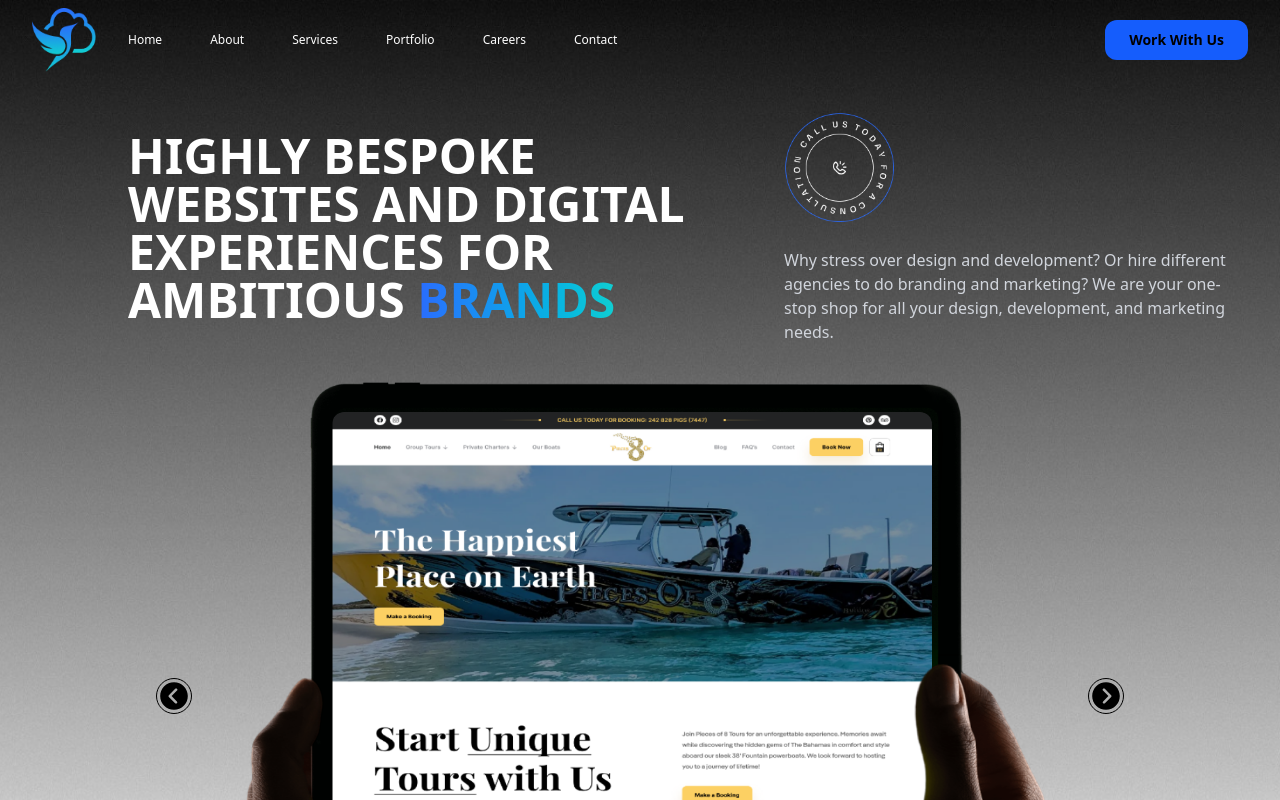
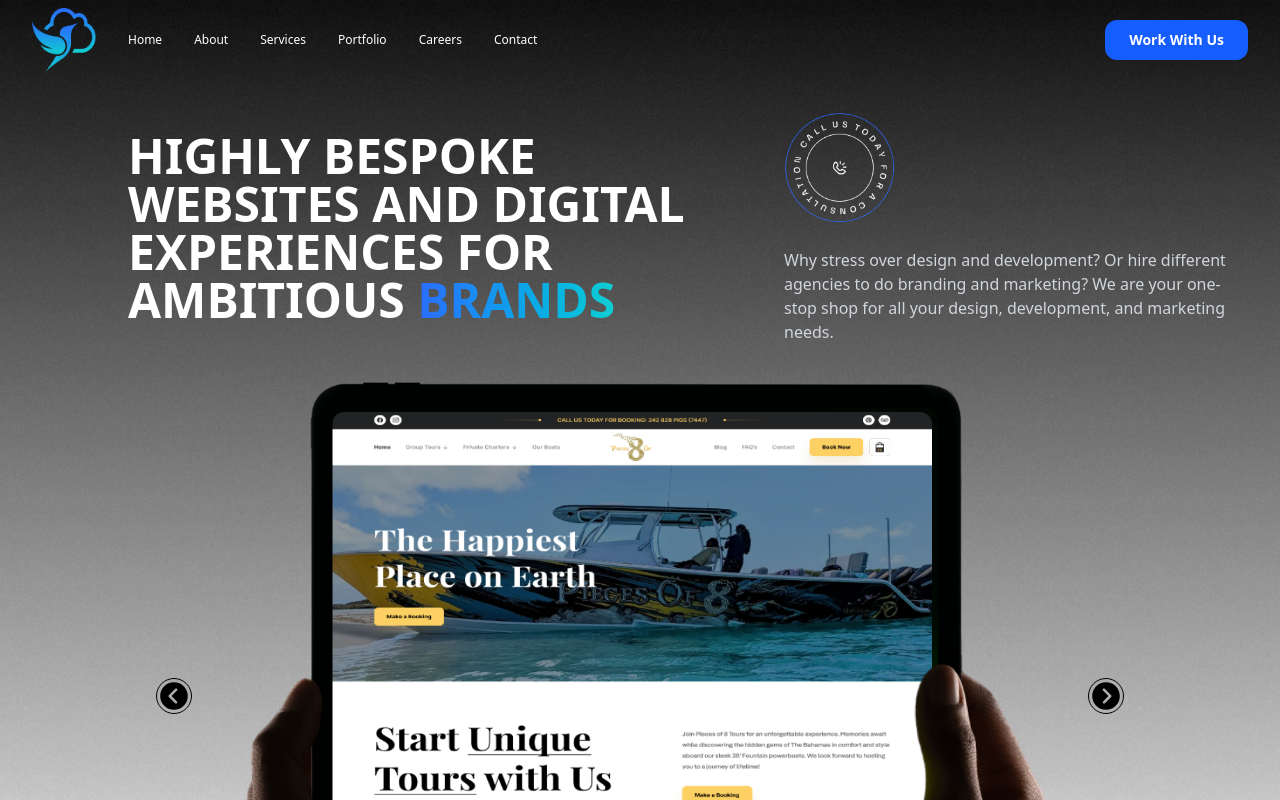
Before and after one commit to sachinchauhan4141/CloudSparrow, a React (Vite) app: page / in a window 1280 px wide. Shown: the top 800 px of the page. Built offline with nearby package versions, Linux system fonts and the light colour scheme.

Commit message:
minor fixes with navbar

```diff
--- a/src/components/Common/Navbar.jsx
+++ b/src/components/Common/Navbar.jsx
@@ -16,7 +16,7 @@ const Navbar = () => {
           className="size-16"
         />
         {/* Navigation Links (Desktop) */}
-        <nav className="hidden lg:flex gap-12 ">
+        <nav className="hidden lg:flex gap-8 ">
           {["Home", "About", "Services", "Portfolio", "Careers", "Contact"].map(
             (item) => (
               <Link
@@ -36,7 +36,7 @@ const Navbar = () => {
         </nav>
       </div>
       {/* Work With Us Button */}
-      <button className="hidden lg:block h-10 px-6 text-sm bg-blue-600 font-semibold rounded-xl hover:bg-blue-700 transition">
+      <button className="hidden lg:block h-10 px-6 text-sm bg-blue-600 font-semibold rounded-xl hover:bg-blue-700 transition text-white">
         Work With Us
       </button>
 
@@ -63,7 +63,7 @@ const Navbar = () => {
               </Link>
             )
           )}
-          <button className="mt-4 h-10 px-6 text-sm bg-blue-600 font-semibold rounded-xl hover:bg-blue-700 transition">
+          <button className="mt-4 h-10 px-6 text-sm bg-blue-600 font-semibold rounded-xl hover:bg-blue-700 transition text-white">
             Work With Us
           </button>
         </div>
```
Also changed, not shown: public/cloudsparrow-all-img/robohand.png.
